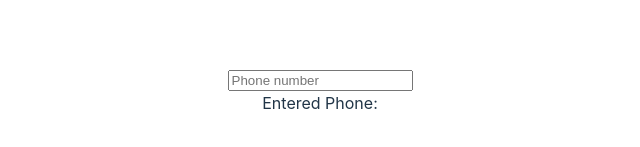
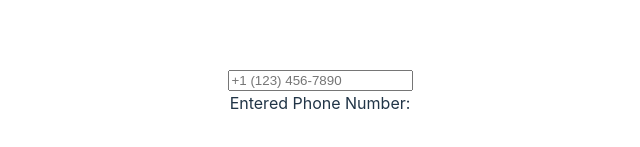
Before and after one commit to shinysatellite/vue-phone-input, a Vue app: page / in a window 1280 px wide. Shown: the part 309-456 px from the top of the page, without its empty margins (320-960 px from the left). Built offline with nearby package versions, Linux system fonts and the light colour scheme.

Commit message:
dynamic placeholder

```diff
--- a/src/App.vue
+++ b/src/App.vue
@@ -8,10 +8,6 @@ const phone = ref('');
 <template>
   <div>
     <PhoneInput v-model="phone" />
-    <div>Entered Phone: {{ phone }}</div>
+    <div>Entered Phone Number: {{ phone }}</div>
   </div>
 </template>
-
-<style scoped>
-
-</style>
--- a/src/components/PhoneInput.vue
+++ b/src/components/PhoneInput.vue
@@ -1,5 +1,5 @@
 <script lang="ts" setup>
-import { ref, nextTick } from 'vue';
+import { ref, nextTick, computed } from 'vue';
 
 const props = defineProps<{
   modelValue: string;
@@ -9,6 +9,10 @@ const emit = defineEmits(['update:modelValue']);
 
 const inputValue = ref<string>(props.modelValue);
 const phoneInput = ref<HTMLInputElement | null>(null);
+
+const placeholder = computed<string>(() => {
+  return navigator.language === 'en-US' ? '+1 (123) 456-7890' : 'Phone number';
+});
 
 function handleInput(event: Event) {
   const inputElement = event.target as HTMLInputElement;
@@ -32,6 +36,6 @@ function handleInput(event: Event) {
     ref="phoneInput"
     :value="inputValue"
     @input="handleInput"
-    placeholder="Phone number"
+    :placeholder="placeholder"
   />
 </template>
```
